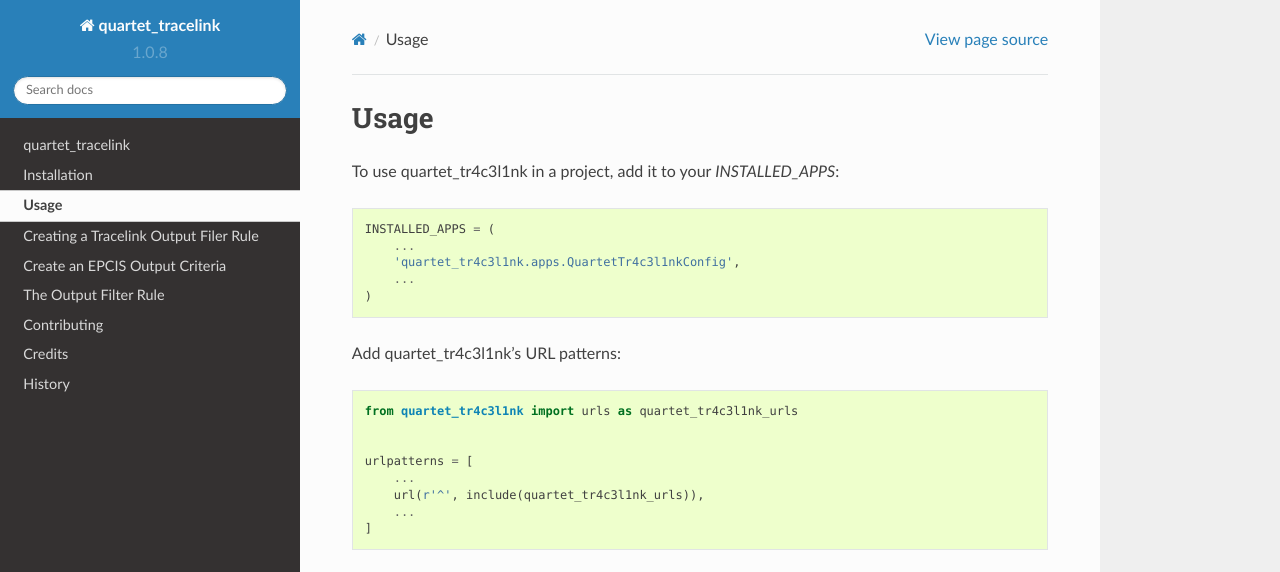
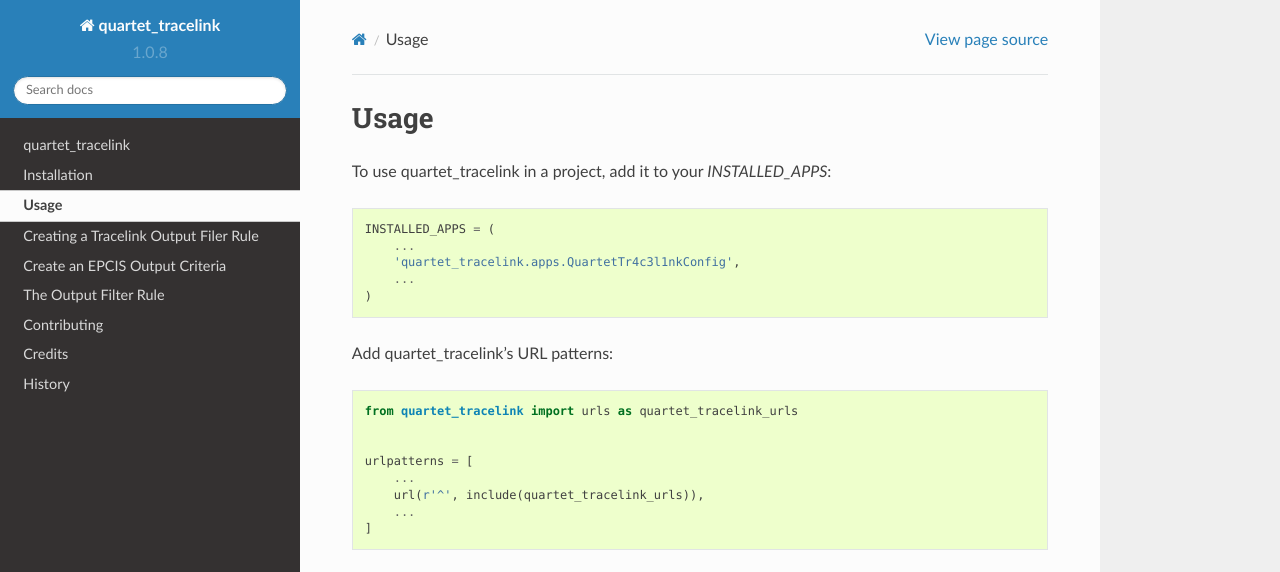
Before and after one commit to rmagee/quartet_tracelink, a Sphinx documentation site: the page built from docs/usage.rst, in a window 1280 px wide. Shown: the top 572 px of the page. Built offline with Sphinx 7.4.7 and the Read the Docs theme 2.0.0, drawn with Linux system fonts in a browser that asks for light colours.

```diff
--- a/docs/conf.py
+++ b/docs/conf.py
@@ -179,7 +179,7 @@ html_static_path = ['_static']
 #html_file_suffix = None
 
 # Output file base name for HTML help builder.
-htmlhelp_basename = 'quartet_tr4c3l1nkdoc'
+htmlhelp_basename = 'quartet_tracelink'
 
 
 # -- Options for LaTeX output --------------------------------------------------
--- a/docs/index.rst
+++ b/docs/index.rst
@@ -3,7 +3,7 @@
    You can adapt this file completely to your liking, but it should at least
    contain the root `toctree` directive.
 
-Welcome to quartet_tr4c3l1nk's documentation!
+Welcome to quartet_tracelink's documentation!
 =================================================================
 
 Contents:
--- a/docs/installation.rst
+++ b/docs/installation.rst
@@ -4,9 +4,9 @@ Installation
 
 At the command line::
 
-    $ easy_install quartet_tr4c3l1nk
+    $ easy_install quartet_tracelink
 
 Or, if you have virtualenvwrapper installed::
 
-    $ mkvirtualenv quartet_tr4c3l1nk
-    $ pip install quartet_tr4c3l1nk
+    $ mkvirtualenv quartet_tracelink
+    $ pip install quartet_tracelink
--- a/docs/usage.rst
+++ b/docs/usage.rst
@@ -2,25 +2,25 @@
 Usage
 =====
 
-To use quartet_tr4c3l1nk in a project, add it to your `INSTALLED_APPS`:
+To use quartet_tracelink in a project, add it to your `INSTALLED_APPS`:
 
 .. code-block:: python
 
     INSTALLED_APPS = (
         ...
-        'quartet_tr4c3l1nk.apps.QuartetTr4c3l1nkConfig',
+        'quartet_tracelink.apps.QuartetTr4c3l1nkConfig',
         ...
     )
 
-Add quartet_tr4c3l1nk's URL patterns:
+Add quartet_tracelink's URL patterns:
 
 .. code-block:: python
 
-    from quartet_tr4c3l1nk import urls as quartet_tr4c3l1nk_urls
+    from quartet_tracelink import urls as quartet_tracelink_urls
 
 
     urlpatterns = [
         ...
-        url(r'^', include(quartet_tr4c3l1nk_urls)),
+        url(r'^', include(quartet_tracelink_urls)),
         ...
     ]
--- a/setup.cfg
+++ b/setup.cfg
@@ -5,7 +5,7 @@ tag = True
 
 [bumpversion:file:setup.py]
 
-[bumpversion:file:quartet_tr4c3l1nk/__init__.py]
+[bumpversion:file:quartet_tracelink/__init__.py]
 
 [wheel]
 universal = 1
@@ -13,7 +13,7 @@ universal = 1
 [flake8]
 ignore = D203
 exclude =
-    quartet_tr4c3l1nk/migrations,
+    quartet_tracelink/migrations,
     .git,
     .tox,
     docs/conf.py,
```
Also changed, not shown: CONTRIBUTING.rst (+12 -12 lines), 3 other files.
